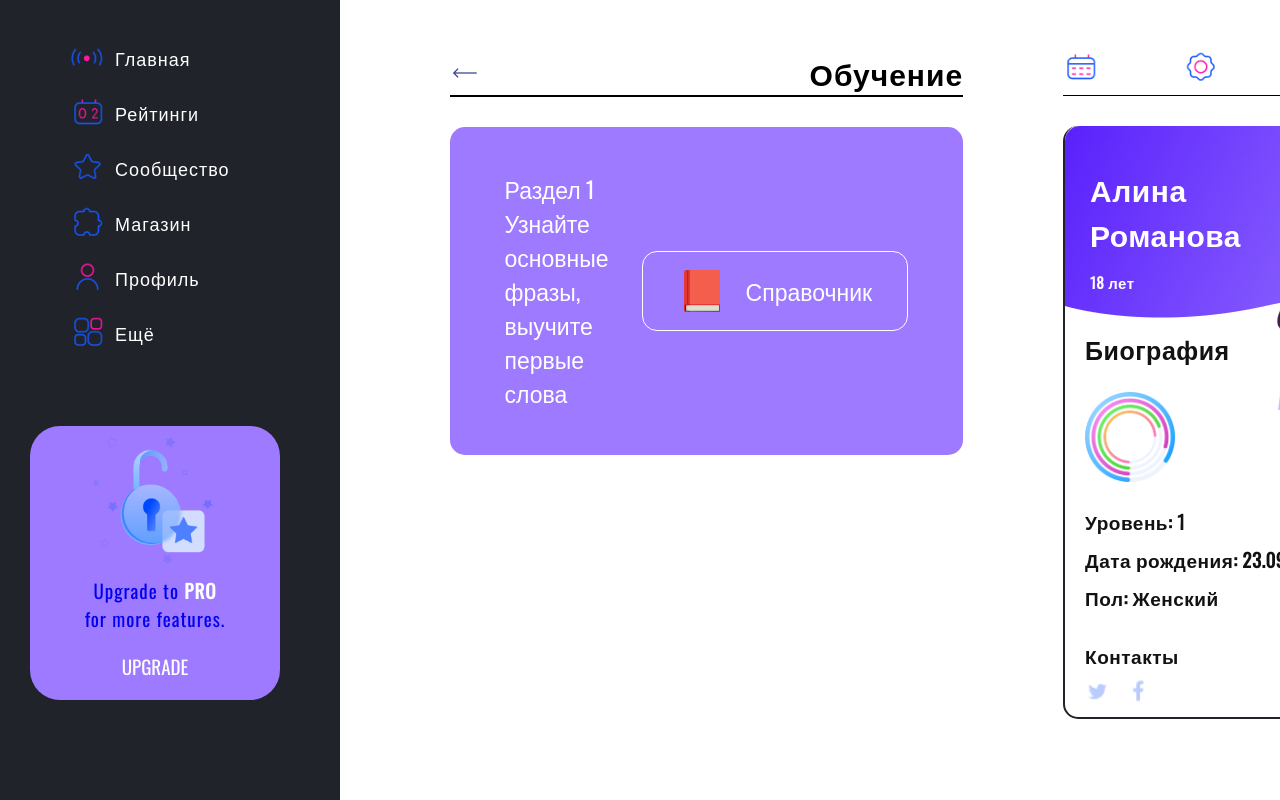
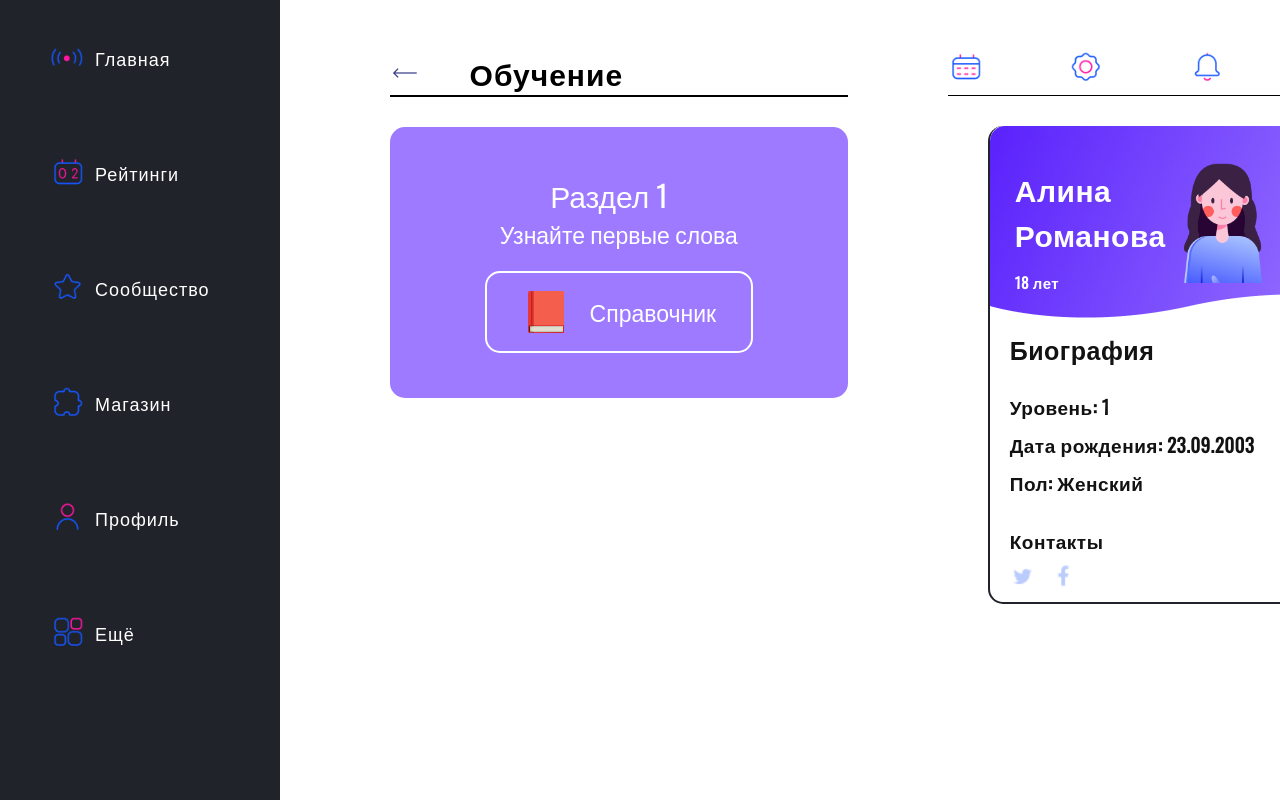
Before and after one commit to Astemir-Gurizhev/vivere, a React (Create React App) app: page /Learn in a window 1280 px wide. Built offline with nearby package versions, Linux system fonts and the light colour scheme.

Commit message:
Много чего нового

```diff
--- a/src/components/First/First.css
+++ b/src/components/First/First.css
@@ -1,9 +1,9 @@
 .first {
-  padding-top: 110px;
+
   background: #20232a;
   background-size: cover;
-  padding-top: 70px;
-  padding-bottom: 70px;
+  padding-top: 200px;
+  padding-bottom: 200px;
 }
 
 .first-row {
@@ -12,24 +12,27 @@
   flex-direction: column;
 }
 .first-title {
-  margin-top: 110px;
-  font-size: 82px;
+  font-size: 62px;
   color: #9D7AFF;
-
-  margin-bottom: 20px;
+  font-weight: 700;
+  margin-bottom: 40px;
 }
 .first-text {
-  font-size: 32px;
+  font-size: 22px;
     font-style: normal;
     font-weight: 400;
     line-height: normal;
     color: white;
     margin-bottom: 40px;
+
 }
 .first-btn {
   background: #9D7AFF;
-    padding: 10px 40px;
+    padding: 15px 60px;
     border-radius: 10px;
     color: white;
     text-decoration: none;
+    font-size: 14px;
+    font-weight: 500;
+    text-transform: uppercase;
 }
--- a/src/components/First/First.jsx
+++ b/src/components/First/First.jsx
@@ -9,7 +9,7 @@ const First = () => {
       <div className="container">
         <div className="first-row">
           <div className="first-title">Vivere</div>
-          <div className="first-text">Сервис для изучения кабардинского языка</div>
+          <div className="first-text">Образовательная платформа и маркетплейс онлайн-курсов</div>
           <Link to='/Learn' className="first-btn">Начать обучение</Link>
         </div>
       </div>
--- a/src/components/Header/Header.css
+++ b/src/components/Header/Header.css
@@ -23,9 +23,10 @@
     margin-right: 70px;
 }
 .header-menu__link {
-    font-size: 18px;
+    font-size: 14px;
     text-decoration: none;
     color: white;
+    text-transform: uppercase;
 
 
 }
@@ -35,19 +36,23 @@
     align-items: center;
 }
 .header-btns__login {
+    font-size: 14px;
     text-decoration: none;
     margin-right: 10px;
-
+    text-transform: uppercase;
     color: white;
-    background: #9D7AFF;
+    /* background: #9D7AFF; */
+    border: 1px solid white;
     padding: 10px 40px;
     border-radius: 10px;
 }
 .header-btns__reg {
-    background: #9D7AFF;
+    font-size: 14px;
+    /* background: #9D7AFF; */
+    border: 1px solid white;
     padding: 10px 40px;
     border-radius: 10px;
     color: white;
     text-decoration: none;
-
+    text-transform: uppercase;
 }
--- a/src/components/Kbr/Kbr.css
+++ b/src/components/Kbr/Kbr.css
@@ -4,9 +4,9 @@
 
 .kbr-title {
     margin-bottom: 25px;
-    font-size: 42px;
+    font-size: 32px;
     font-style: normal;
-    font-weight: 400;
+    font-weight: 700;
     line-height: normal;
 }
 .kbr-text {
--- a/src/components/Kbr/Kbr.jsx
+++ b/src/components/Kbr/Kbr.jsx
@@ -7,10 +7,10 @@ const Kbr = () => {
     return (
         <div className="kbr">
                 <div className="container">
-                    <div className="kbr-title">Лучший новый способ выучить язык</div>
+                    <div className="kbr-title">Используйте все возможности онлайн-образования в одном продукте</div>
                     <div className="kbr-text">
                     <span>Учиться с Vivere </span> весело и увлекательно. Зарабатывайте очки за правильные ответы наперегонки со временем и повышайте свой уровень.
-                        Наши небольшие занятия эффективны, и у нас есть доказательства того, что это работает
+
                     </div>
                     <div className="kbr-row">
                         <div className="kbr-left">
--- a/src/components/LearnParts/Learn.css
+++ b/src/components/LearnParts/Learn.css
@@ -1,7 +1,6 @@
 .main{
    display: flex;
-   background: #ffffff;
-   min-height: 100%;
+   background: white
 }
 
 .left {
@@ -9,19 +8,22 @@
   height: 100vh;
   background: #20232a;
   padding-top: 40px;
-  padding-bottom: 40px;
-  flex: 7%;
-  border-right: #2C2745;
-  padding-right: 110px;
-  padding-left: 30px;
+  display: flex;
+  flex: 1 1 auto;
+
+
+  padding-right: 70px;
+  padding-left: 50px;
   position: relative;
+    /* display: none; */
 }
 .left-menu {
 
   display: flex;
-  justify-content: space-between;
+
   flex-direction: column;
-  margin-left: 40px;
+
+
 
 }
 .left-menu__logo {
@@ -35,7 +37,7 @@
 .left-menu__item {
   display: flex;
   align-items: center;
-  margin-bottom: 20px;
+  margin-bottom: 80px;
 }
 .left-menu__img{
   width: 35px;
@@ -120,14 +122,14 @@
 
 }
 .center-header__title {
+
   color: black;
   font-size: 30px;
   font-style: normal;
   font-weight: 600;
   line-height: normal;
   letter-spacing: 1px;
-  margin-left: 330px;
-
+  margin-left: 50px;
 
 
 
@@ -136,10 +138,11 @@
   border-radius: 15px;
   background: #9D7AFF;
   display: flex;
+  flex-direction: column;
   align-items: center;
   justify-content: space-between;
   max-width: 800px;
-  padding: 45px 55px;
+  padding: 45px 95px;
   color: #FFF;
   font-size: 23px;
   font-style: normal;
@@ -150,18 +153,27 @@
   margin-bottom: 50px;
 
 
+
 }
 .center-block__left {
+  display: flex;
+  flex-direction: column;
+  align-items: center;
+  margin-bottom: 20px;
 }
 .center-block__title {
+  margin-right: 20px;
+  font-size: 30px;
+
 }
 .center-block__text {
+
 
 }
 .center-block__right {
   text-decoration: none;
   border-radius: 15px;
-  border: 1px solid white;
+  border: 2px solid white;
   padding: 15px 35px;
   display: flex;
   align-items: center;
@@ -191,9 +203,9 @@
 }
 .right-profile__bigImg{
   position: absolute;
-  top: 10px;
-  left: 170px;
-  width: 400px;
+  top: 0px;
+  right: 0px;
+  width: 50%;
 }
 .right-header {
   display: flex;
@@ -213,10 +225,11 @@
 
 }
 .right-profile {
+  position: relative;
   border-radius: 15px;
   background: #fff;
   margin: 0 auto;
-  max-width: 400px;
+  max-width: 80%;
   margin-bottom: 40px;
   border: 2px solid #20232a;
   border-top: none;
--- a/src/components/LearnParts/LearnCenter.jsx
+++ b/src/components/LearnParts/LearnCenter.jsx
@@ -15,7 +15,7 @@ const LearnCenter  = props => {
                 <div class="center-block">
                     <div class="center-block__left">
                     <div class="center-block__title">Раздел 1</div>
-                    <div class="center-block__text">Узнайте основные фразы, выучите первые слова</div>
+                    <div class="center-block__text">Узнайте первые слова</div>
                     </div>
                     <a href="" class="center-block__right">
                         <img src={Image2} alt=""/>
--- a/src/components/LearnParts/LearnLeft.jsx
+++ b/src/components/LearnParts/LearnLeft.jsx
@@ -21,11 +21,11 @@ const LearnLeft = () => {
                 <LearnLeftMenuItem src={Image6} name='Ещё' link={'/'}/>
 
             </div>
-            <Link to={'/'} class="left-pro">
+            {/* <Link to={'/'} class="left-pro">
                 <img class="left-pro__img" src={Image7} alt=""/>
                 <div class="left-pro__title">Upgrade to <span class="left-pro__title__bold">PRO</span> for more features.</div>
                 <div class="left-pro__btn">Upgrade</div>
-            </Link>
+            </Link> */}
         </div>
     )
 }
--- a/src/components/LearnParts/LearnRight.jsx
+++ b/src/components/LearnParts/LearnRight.jsx
@@ -1,6 +1,6 @@
 import React from "react";
 import LearnRightHeaderItem from "./LearnRightHeaderItem";
-import Image1 from "../../images/Learn/Right/Chart - Rounded.png"
+
 import Image2 from "../../images/Learn/Right/ant-design_twitter-outlined.png"
 import Image3 from "../../images/Learn/Right/cib_facebook-f.png"
 import Image4 from "../../images/Learn/Right/People 1.png"
@@ -11,7 +11,7 @@ import Image8 from "../../images/Learn/Right/right-head/Account.png"
 const LearnRight = props => {
     return (
         <div class="right">
-                <img class="right-profile__bigImg" src={Image4} alt=""/>
+
                 <div class="right-header">
                     <LearnRightHeaderItem src={Image5}/>
                     <LearnRightHeaderItem src={Image6}/>
@@ -19,13 +19,14 @@ const LearnRight = props => {
                     <LearnRightHeaderItem src={Image8}/>
                 </div>
                 <div class="right-profile">
+                <img class="right-profile__bigImg" src={Image4} alt=""/>
                     <div class="right-profile__head">
                         <div class="right-profile__head__name">Алина Романова</div>
                         <div class="right-profile__head__age">18 лет</div>
                     </div>
                     <div class="right-profile__bio">
                         <div class="right-profile__bio__text">Биография</div>
-                        <img class="right-profile__bio__img" src={Image1} alt=""/>
+
                         <ul class="right-profile__bio__info">
                             <li class="right-profile__bio__info__item">Уровень: 1</li>
                             <li class="right-profile__bio__info__item">Дата рождения: 23.09.2003</li>
```
